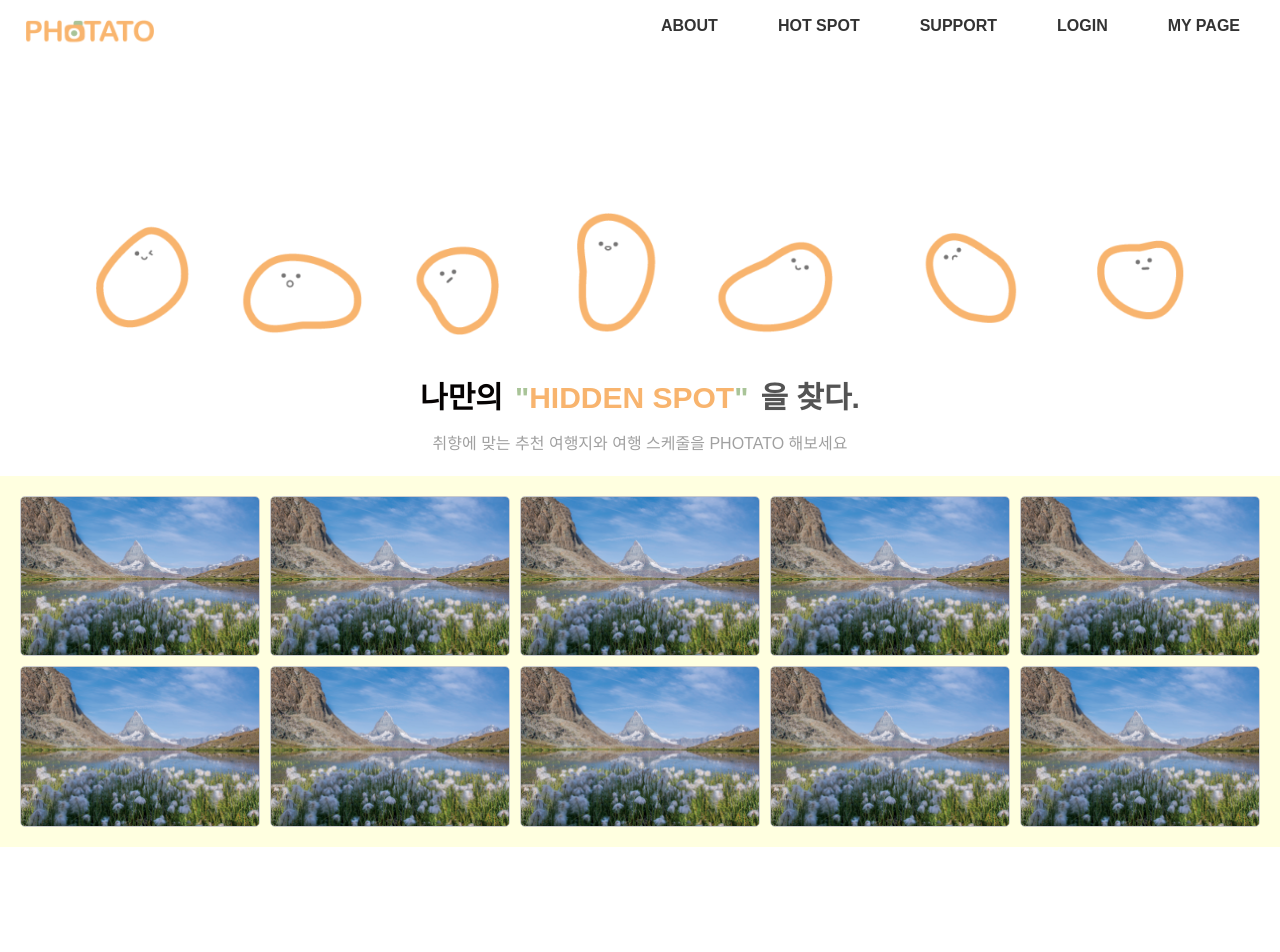
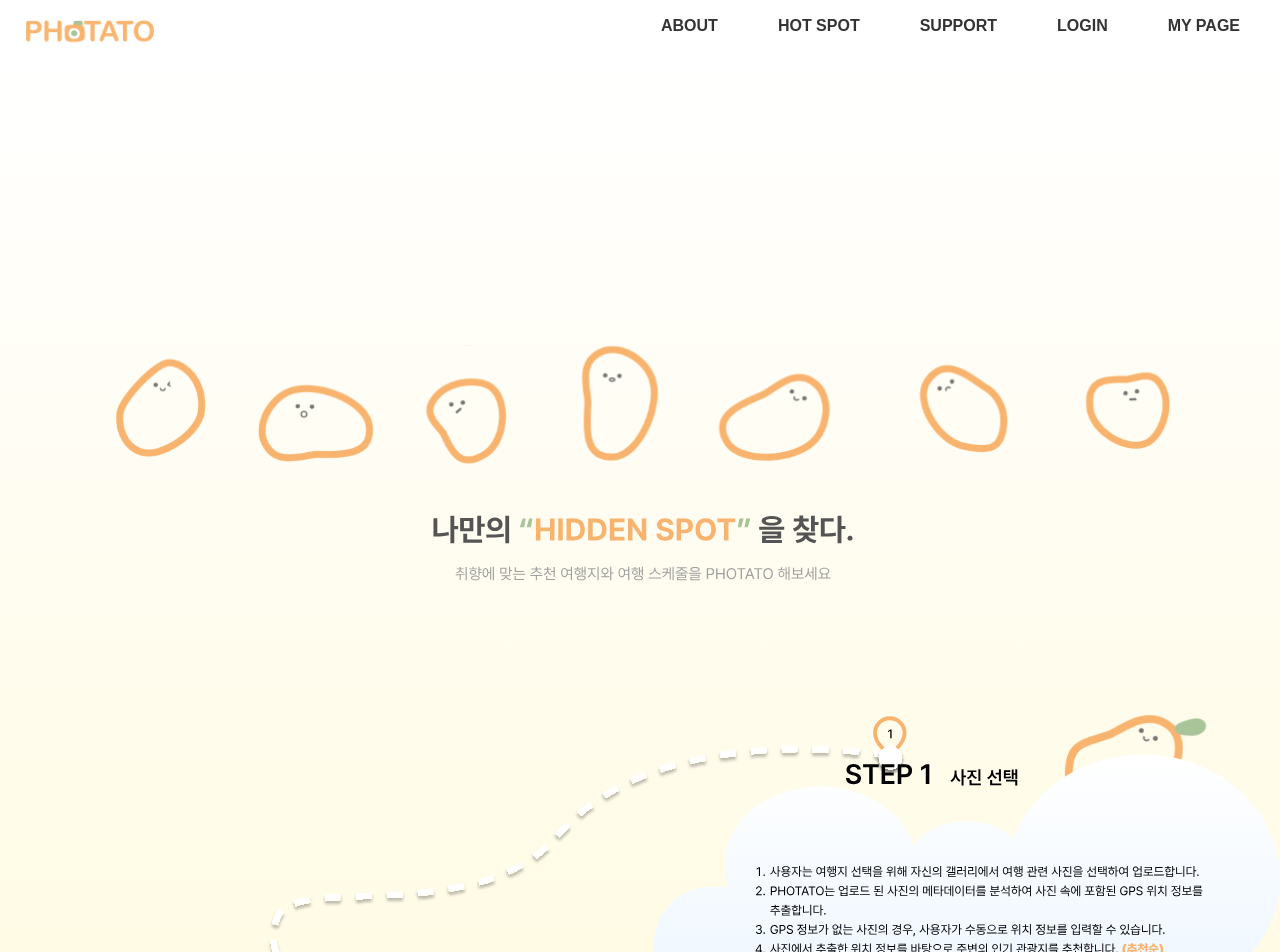
Before and after one commit to Uxic-2/Front-End, a React (Create React App) app: page / in a window 1280 px wide. Shown: the top 952 px of the page. Before the commit the page ends 847 px from the top, so only its background shows below. Built offline with nearby package versions, Linux system fonts and the light colour scheme; the HTML template or start-up script is replaced by a standard one.

Commit message:
홈 화면 디자인

```diff
--- a/src/pages/Home.jsx
+++ b/src/pages/Home.jsx
@@ -1,37 +1,35 @@
 import React from "react";
-import "../styles/home.css";
-// import mainBanner from "../imgs/main_banner.png";
-import mainBanner from "../imgs/potato.png";
 import exampleImage from "../imgs/example_image.jpg";
+import { ReactComponent as StepSVG } from "../imgs/step.svg";
+import { useNavigate } from "react-router-dom";
 
 const Home = () => {
+  const navigate = useNavigate();
+
+  const handleButtonClick = () => {
+    navigate("/hot-spot");
+  };
+
   return (
-    <div className="relative overflow-hidden w-[100vw]">
-      <img
-        src={mainBanner}
-        alt="Main Banner"
-        className="w-[85%] m-auto mt-[20vh] object-cover"
-      />
-      <div className="flex m-10 mb-0 justify-center">
-        <div className="flex text-[30px] font-bold">
-          <div className="text-[#050202]">나만의 </div>
-          <div className="text-main-green ml-3">"</div>
-          <div className="text-main-orange">HIDDEN SPOT</div>
-          <div className="text-main-green mr-3">"</div>
-          <div className="text-[#545454]">을 찾다.</div>
-        </div>
+    <div className="overflow-hidden overflow-x-hidden w-full min-h-screen bg-gradient-to-b from-white via-[#FFFADD] to-[#F8B46E] box-border">
+      <div className="relative flex items-center justify-center w-full h-full top-0 left-0 mt-20">
+        <StepSVG />
+        <button
+          onClick={handleButtonClick}
+          style={{ bottom: '125px', right: '200px' }}
+          className="absolute px-8 py-2 rounded-[50px] bg-[#A9C398] shadow-md shadow-black/30 text-white text-center font-pretendard text-[20px] font-bold leading-normal"
+        >
+          시작하기
+        </button>
       </div>
-      <div className="flex m-3 justify-center text-[16px] text-[#A0A0A0]">
-        취향에 맞는 추천 여행지와 여행 스케줄을 PHOTATO 해보세요
-      </div>
-      <div className="image-grid">
+      <div className="grid grid-cols-5 grid-rows-2 gap-2.5 p-5 mt-8">
         {/* 10개의 예제 이미지를 추가 */}
         {Array.from({ length: 10 }).map((_, index) => (
           <img
             src={exampleImage}
             alt={`Example ${index + 1}`}
             key={index}
-            className="grid-image"
+            className="w-full h-auto object-cover border border-gray-300 rounded"
           />
         ))}
       </div>
--- a/src/styles/home.css
+++ /dev/null
@@ -1,43 +0,0 @@
-.home {
-  position: relative;
-  overflow: hidden;
-  text-align: center;
-  /* 중앙 정렬 추가 */
-}
-
-.main-banner {
-  width: 85vw;
-  margin: 0 auto;
-  object-fit: cover;
-}
-
-.home h1 {
-  margin-top: 20px;
-  color: #333;
-}
-
-.image-grid {
-  display: grid;
-  grid-template-columns: repeat(5, 1fr);
-  /* 가로 5개 */
-  grid-template-rows: repeat(2, auto);
-  /* 세로 2개 */
-  gap: 10px;
-  /* 이미지 간의 간격 */
-  background-color: lightyellow;
-  /* 배경색 */
-  padding: 20px;
-  /* 여백 추가 */
-  margin-top: 20px;
-  /* 상단 여백 추가 */
-}
-
-.grid-image {
-  width: 100%;
-  height: auto;
-  object-fit: cover;
-  border: 1px solid #ccc;
-  /* 이미지 경계선 */
-  border-radius: 5px;
-  /* 모서리 둥글게 */
-}
```
Also changed, not shown: src/imgs/potato.png (deleted), src/imgs/step.svg (added).
